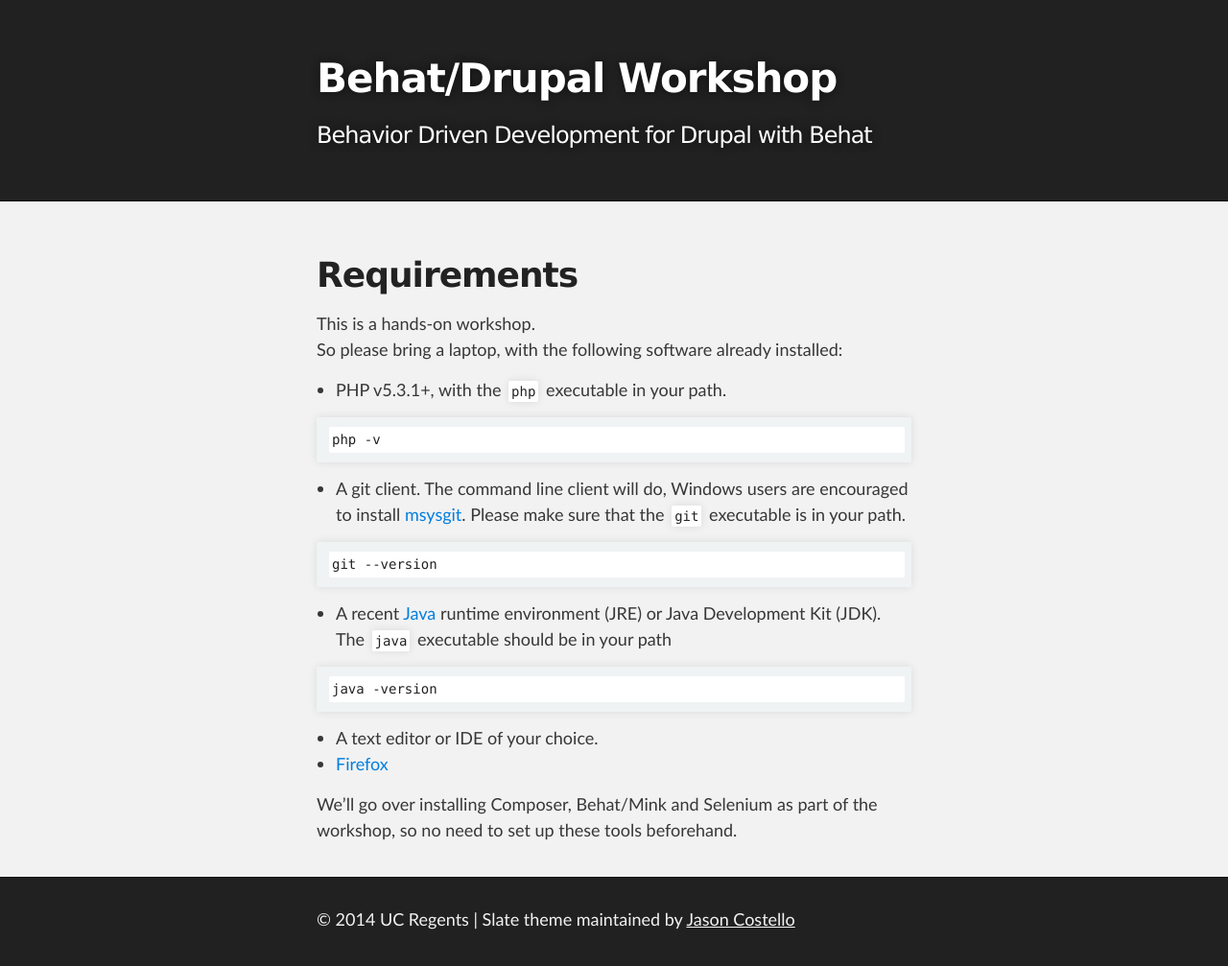
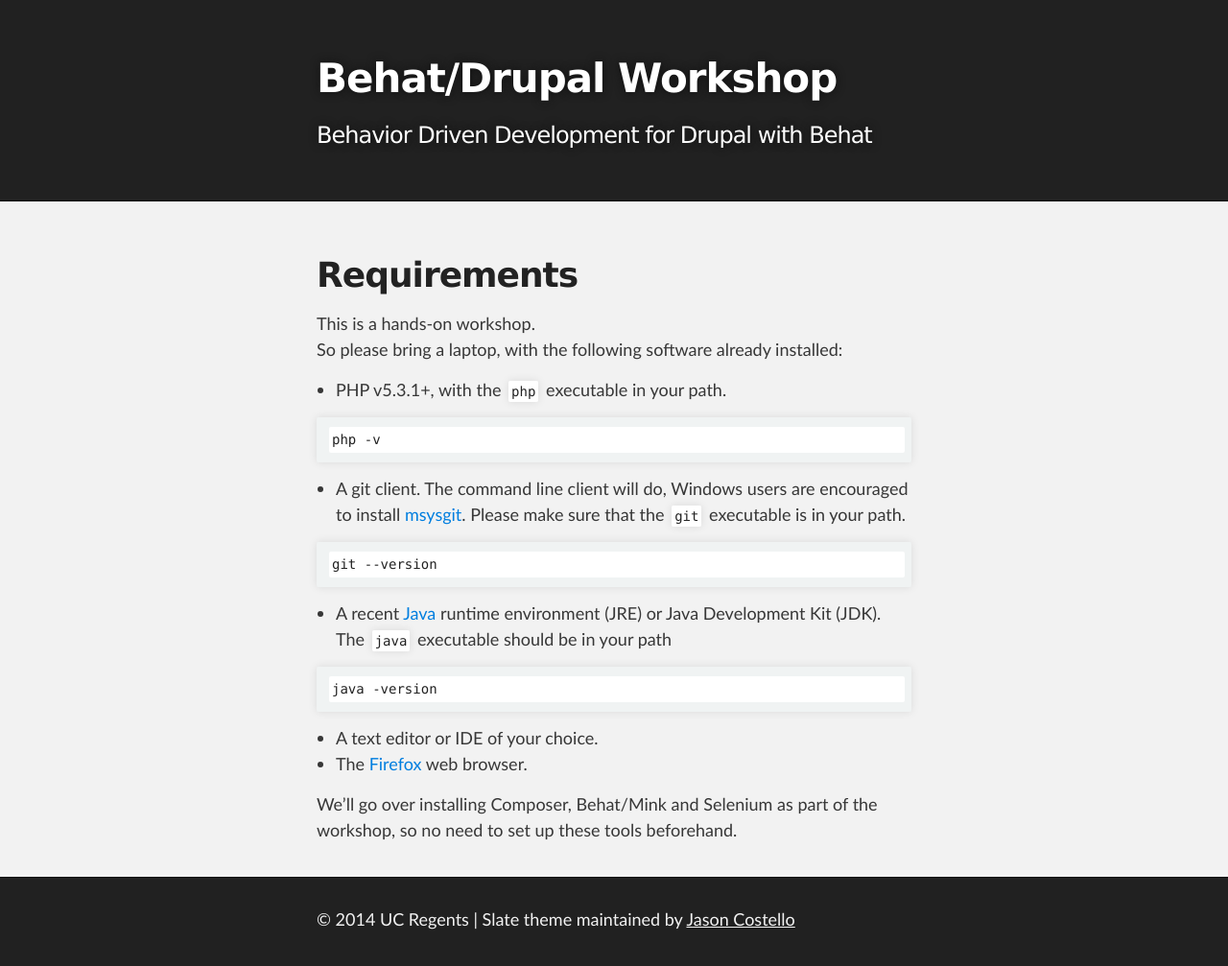
Before and after one commit to stopfstedt/behat-drupal-workshop, a Jekyll site: the page built from requirements.md, in a window 1280 px wide. Shown: the whole page at 96% size. Built offline with Jekyll 4.4.1, drawn with Linux system fonts in a browser that asks for light colours; Markdown is read by kramdown in place of the engine named in the settings.

Commit message:
spell it out.

````diff
--- a/requirements.md
+++ b/requirements.md
@@ -25,6 +25,6 @@ java -version
 ```
 
 * A text editor or IDE of your choice.
-* [Firefox](http://www.mozilla.org/en-US/firefox/new/)
+* The [Firefox](http://www.mozilla.org/en-US/firefox/new/) web browser.
 
 We'll go over installing Composer, Behat/Mink and Selenium as part of the workshop, so no need to set up these tools beforehand.
````
